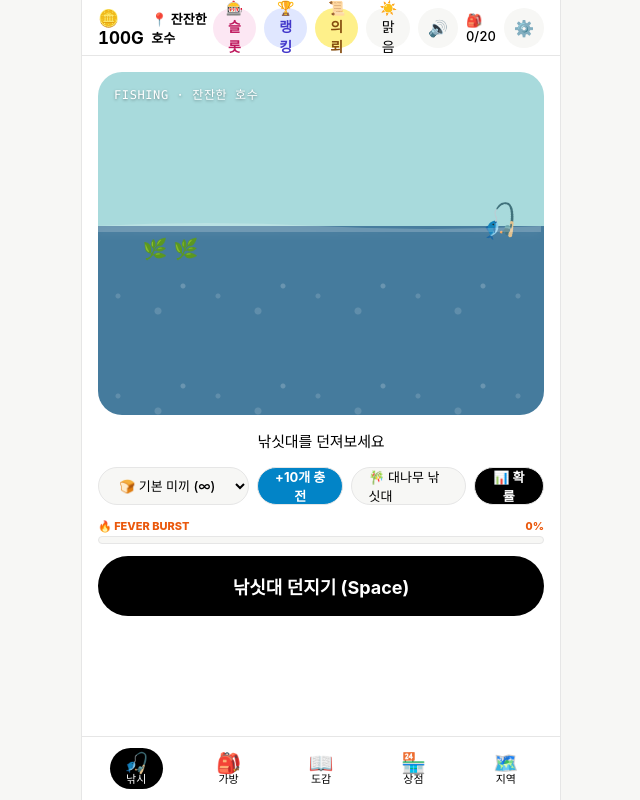
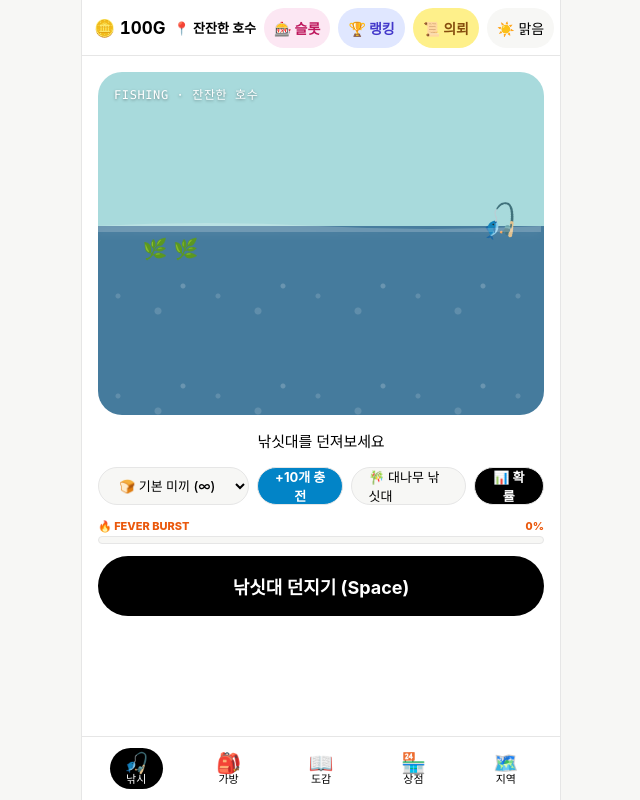
Before and after one commit to potato5163-byte/fishing-game, a plain HTML site: page index.html in a window 1280 px wide. Shown: the whole page, without its empty margins (319-959 px from the left). Drawn offline with Linux system fonts and the light colour scheme; a web font is replaced by a local one.

Commit message:
fix: main.js에 showToast 누락 해결 및 상단바 버튼 오버플로우 클릭 버그 수정

```diff
--- a/css/base.css
+++ b/css/base.css
@@ -143,15 +143,18 @@ button:disabled {
 
 /* 상단바 */
 .topbar {
-  height: var(--topbar-height);
+  min-height: var(--topbar-height);
   flex-shrink: 0;
   background-color: var(--color-canvas);
   border-bottom: var(--space-hair) solid var(--color-hairline);
-  padding: 0 var(--space-md);
+  padding: 6px var(--space-sm);
   display: flex;
   align-items: center;
   justify-content: space-between;
-  z-index: 10;
+  gap: 8px;
+  z-index: 100;
+  overflow-x: auto;
+  white-space: nowrap;
 }
 
 /* 화면 메인 영역 */
--- a/css/components.css
+++ b/css/components.css
@@ -94,6 +94,14 @@
   display: flex;
   align-items: center;
   gap: var(--space-xs);
+  flex-shrink: 0;
+}
+
+.topbar-left {
+  display: flex;
+  align-items: center;
+  gap: var(--space-xs);
+  flex-shrink: 0;
 }
 
 .topbar-bag {
--- a/js/main.js
+++ b/js/main.js
@@ -1,4 +1,4 @@
-import { updateTopbar, switchTab } from './ui.js';
+import { updateTopbar, switchTab, showToast } from './ui.js';
 import { state, loadGame, resetGame, exportSaveCode, importSaveCode, toggleSpeedMode, exchangeEcoReward } from './state.js';
 import {
   handleMainActionPress,
```
